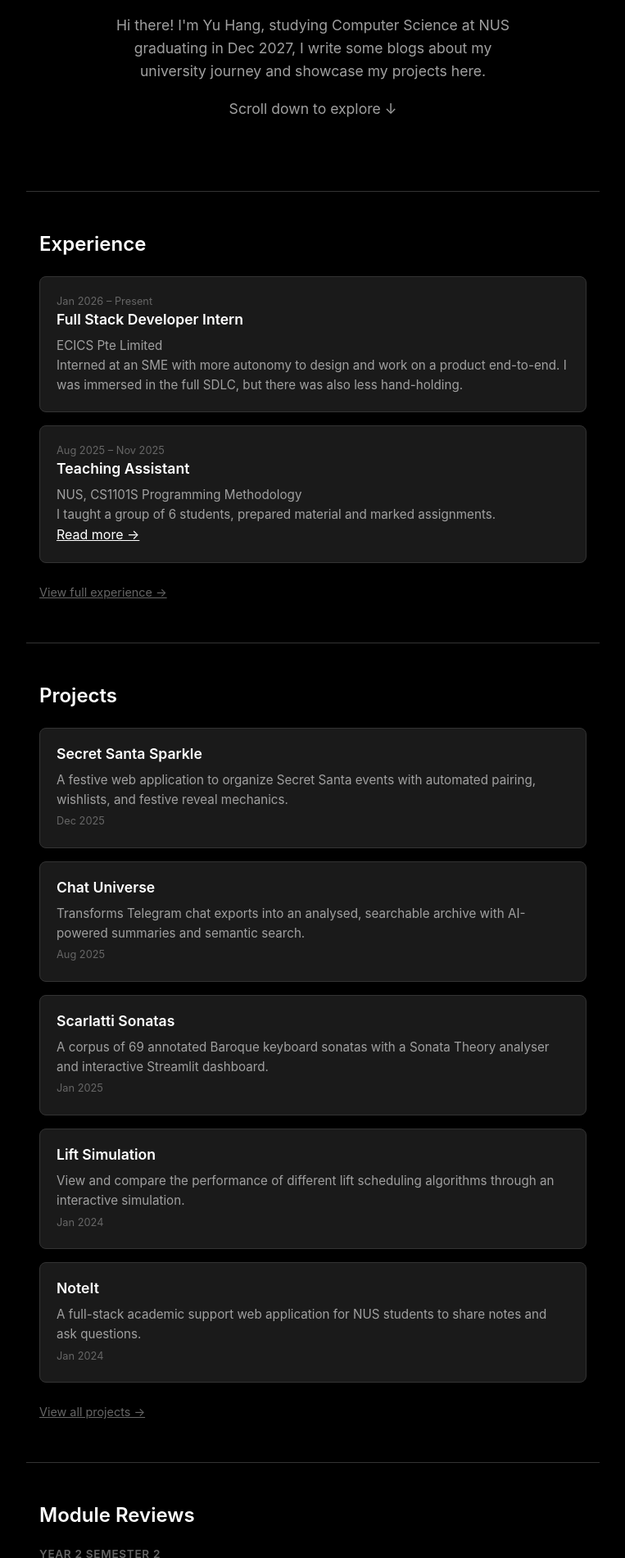
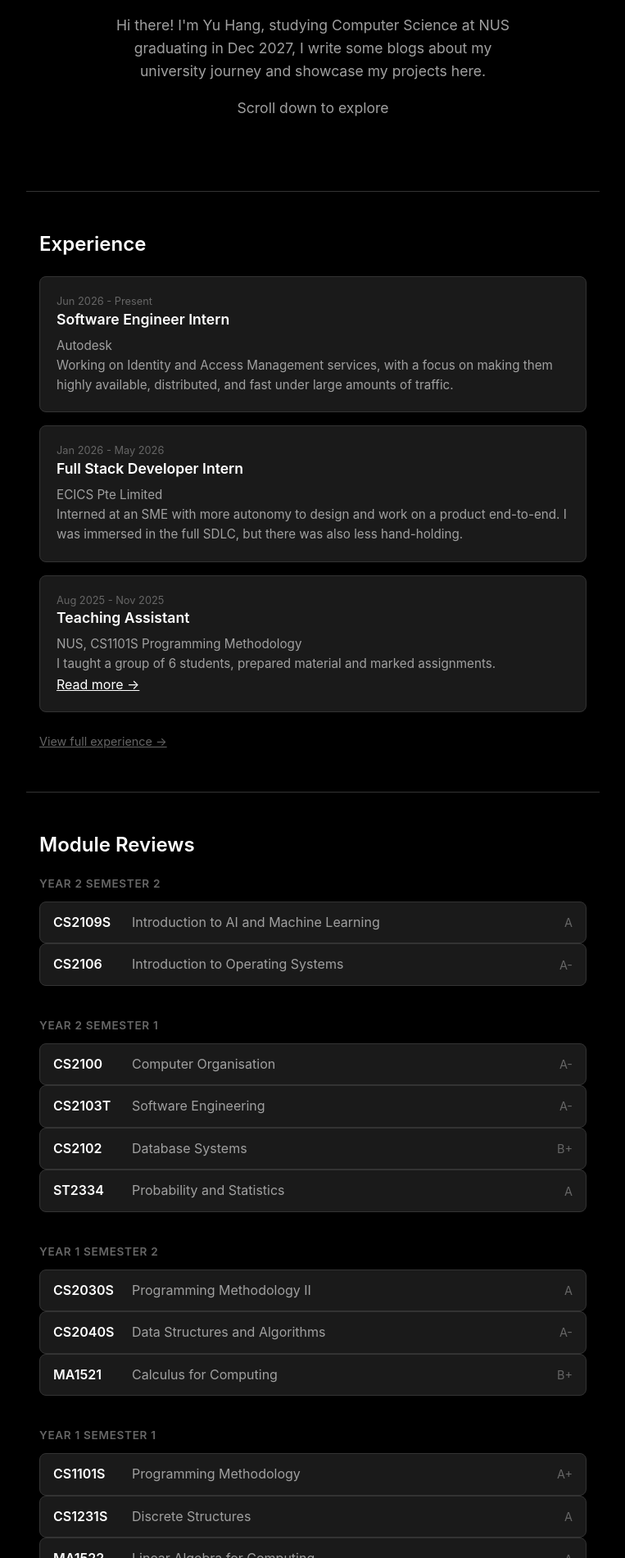
Before and after one commit to gnahuy123/gnahuy123.github.io, a React (Create React App) app: page / in a window 1280 px wide. Shown: the part 339-2240 px from the top of the page at 82% size, without its empty margins (258-1021 px from the left). Built offline with nearby package versions, Linux system fonts and the light colour scheme.

Commit message:
Hide projects

```diff
--- a/src/App.js
+++ b/src/App.js
@@ -6,12 +6,10 @@ import { AppProvider } from './context/AppContext';
 // Layouts
 import MainLayout from './layouts/MainLayout';
 import BlogLayout from './layouts/BlogLayout';
-import ProjectsLayout from './layouts/ProjectsLayout';
 import ModulesLayout from './layouts/ModulesLayout';
 
 // Pages
 import Home from './pages/Home';
-import Projects from './pages/Projects';
 import Contact from './pages/Contact';
 import Blog from './pages/Blog';
 import Experience from './pages/Experience';
@@ -20,7 +18,6 @@ import FunZone from './pages/FunZone';
 
 // Data
 import blogData from './data/blogData';
-import projectData from './data/projectData';
 
 // Module pages
 import CS1101S from './pages/modules/CS1101S';
@@ -90,13 +87,6 @@ function App() {
                         <Route path="CS2106" element={<CS2106 />} />
                     </Route>
 
-                    {/* Routes with the projects layout (Navbar and Sidebar) */}
-                    <Route path="/projects" element={<ProjectsLayout />}>
-                        <Route index element={<Projects />} />
-                        {projectData.map((project, index) => (
-                            <Route key={index} path={project.path} element={<project.component />} />
-                        ))}
-                    </Route>
                 </Routes>
             </Router>
         </AppProvider>
--- a/src/components/Navbar.js
+++ b/src/components/Navbar.js
@@ -21,9 +21,6 @@ const Navbar = () => {
                     <NavLink to="/blog" className={({ isActive }) => isActive ? "nav-link active" : "nav-link"}>
                         Blog
                     </NavLink>
-                    <NavLink to="/projects" className={({ isActive }) => isActive ? "nav-link active" : "nav-link"}>
-                        Projects
-                    </NavLink>
                     <NavLink to="/experience" className={({ isActive }) => isActive ? "nav-link active" : "nav-link"}>
                         Experience
                     </NavLink>
--- a/src/data/experienceData.js
+++ b/src/data/experienceData.js
@@ -12,6 +12,13 @@ const experienceData = [
         company: "ECICS Pte Limited",
         description: "Interned at an SME with more autonomy to design and work on a product end-to-end. I was immersed in the full SDLC, but there was also less hand-holding.",
         start_time: new Date('2026-01-05'),
+        end_time: new Date('2026-05-31')
+    },
+    {
+        role: "Software Engineer Intern",
+        company: "Autodesk",
+        description: "Working on Identity and Access Management services, with a focus on making them highly available, distributed, and fast under large amounts of traffic.",
+        start_time: new Date('2026-06-01'),
         end_time: null
     }
 ];
--- a/src/pages/Experience.js
+++ b/src/pages/Experience.js
@@ -1,4 +1,4 @@
-import React, { useEffect } from 'react';
+import React from 'react';
 import { Link } from 'react-router-dom';
 import './Page.css';
 import experienceData from '../data/experienceData';
@@ -10,9 +10,9 @@ const Experience = () => {
         return date.toLocaleDateString('en-US', { year: 'numeric', month: 'long' });
     };
 
-    useEffect(() => {
-        experienceData.sort((a, b) => a.start_time - b.start_time);
-    }, []);
+    const sortedExperience = [...experienceData].sort((a, b) =>
+        new Date(b.start_time) - new Date(a.start_time)
+    );
 
     return (
         <div className="page">
@@ -24,7 +24,7 @@ const Experience = () => {
                 <p>My professional journey, internships, and teaching roles.</p>
 
                 <div className="experience-list">
-                    {experienceData.map((exp, index) => (
+                    {sortedExperience.map((exp, index) => (
                         <div key={index} style={{
                             marginBottom: '2rem',
                             padding: '1.5rem',
--- a/src/pages/Home.js
+++ b/src/pages/Home.js
@@ -3,7 +3,6 @@ import { Link } from 'react-router-dom';
 import './Home.css';
 import personData from '../data/personData';
 import experienceData from '../data/experienceData';
-import projectData from '../data/projectData';
 import moduleData from '../data/moduleData';
 import blogData from '../data/blogData';
 import profilePic from '../assets/images/profilepic.png';
@@ -25,37 +24,15 @@ const ExperienceSection = () => {
             <div className="section-content">
                 {sortedExp.map((exp, i) => (
                     <div key={i} className="item-card">
-                        <div className="item-date">{formatDate(exp.start_time)} – {formatDate(exp.end_time)}</div>
+                        <div className="item-date">{formatDate(exp.start_time)} - {formatDate(exp.end_time)}</div>
                         <h3>{exp.role}</h3>
                         <p className="item-subtitle">{exp.company}</p>
                         <p>{exp.description}</p>
-                        {exp.link && <Link to={exp.link} className="item-link">Read more →</Link>}
+                        {exp.link && <Link to={exp.link} className="item-link">Read more -&gt;</Link>}
                     </div>
                 ))}
             </div>
-            <Link to="/experience" className="section-link">View full experience →</Link>
-        </section>
-    );
-};
-
-const ProjectsSection = () => {
-    const sortedProjects = [...projectData].sort((a, b) =>
-        new Date(b.date) - new Date(a.date)
-    );
-
-    return (
-        <section id="projects" className="scroll-section">
-            <h2>Projects</h2>
-            <div className="section-content">
-                {sortedProjects.map((project, i) => (
-                    <Link key={i} to={`/projects/${project.path}`} className="item-card clickable">
-                        <h3>{project.name}</h3>
-                        <p>{project.description}</p>
-                        <span className="item-date">{project.date.toLocaleDateString('en-US', { year: 'numeric', month: 'short' })}</span>
-                    </Link>
-                ))}
-            </div>
-            <Link to="/projects" className="section-link">View all projects →</Link>
+            <Link to="/experience" className="section-link">View full experience -&gt;</Link>
         </section>
     );
 };
@@ -87,7 +64,7 @@ const ModulesSection = () => {
                 {renderModuleGroup('Year 1 Semester 2', y1s2)}
                 {renderModuleGroup('Year 1 Semester 1', y1s1)}
             </div>
-            <Link to="/modules" className="section-link">View all modules →</Link>
+            <Link to="/modules" className="section-link">View all modules -&gt;</Link>
         </section>
     );
 };
@@ -108,7 +85,7 @@ const BlogSection = () => {
                     </Link>
                 ))}
             </div>
-            <Link to="/blog" className="section-link">View all posts →</Link>
+            <Link to="/blog" className="section-link">View all posts -&gt;</Link>
         </section>
     );
 };
@@ -121,16 +98,12 @@ const Home = () => {
                 <img src={profilePic} alt={personData.name} className="profile-pic" />
                 <h1>Hey, I'm {personData.name}</h1>
                 <p>{personData.description}</p>
-                <p className="scroll-hint">Scroll down to explore ↓</p>
+                <p className="scroll-hint">Scroll down to explore</p>
             </section>
 
             {/* Dynamically loaded sections */}
             <Suspense fallback={<div className="loading">Loading...</div>}>
                 <ExperienceSection />
-            </Suspense>
-
-            <Suspense fallback={<div className="loading">Loading...</div>}>
-                <ProjectsSection />
             </Suspense>
 
             <Suspense fallback={<div className="loading">Loading...</div>}>
@@ -143,7 +116,7 @@ const Home = () => {
 
             {/* Fun Zone CTA */}
             <section className="funzone-cta">
-                <Link to="/funzone">Visit the Fun Zone →</Link>
+                <Link to="/funzone">Visit the Fun Zone -&gt;</Link>
             </section>
         </div>
     );
```
